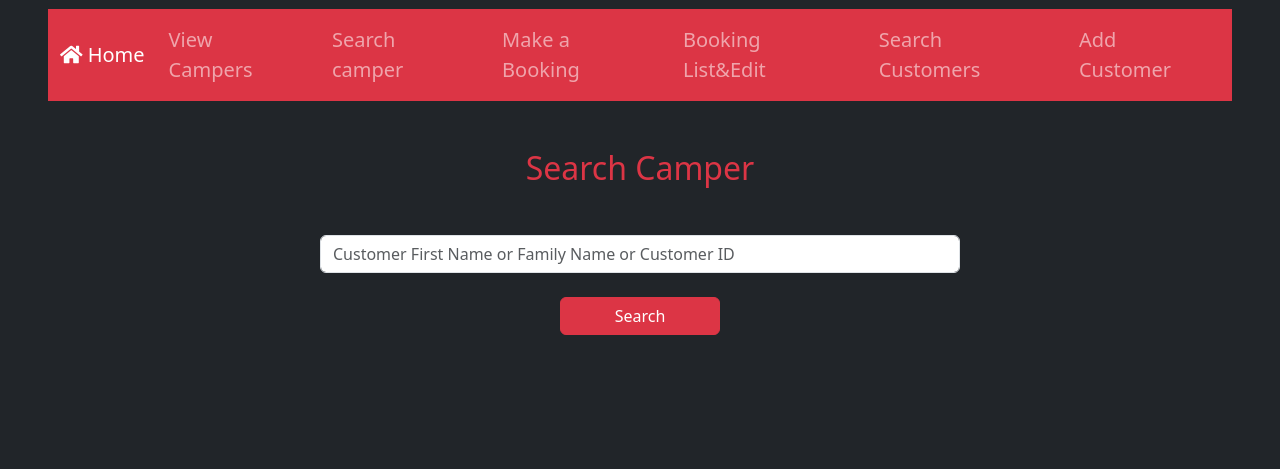
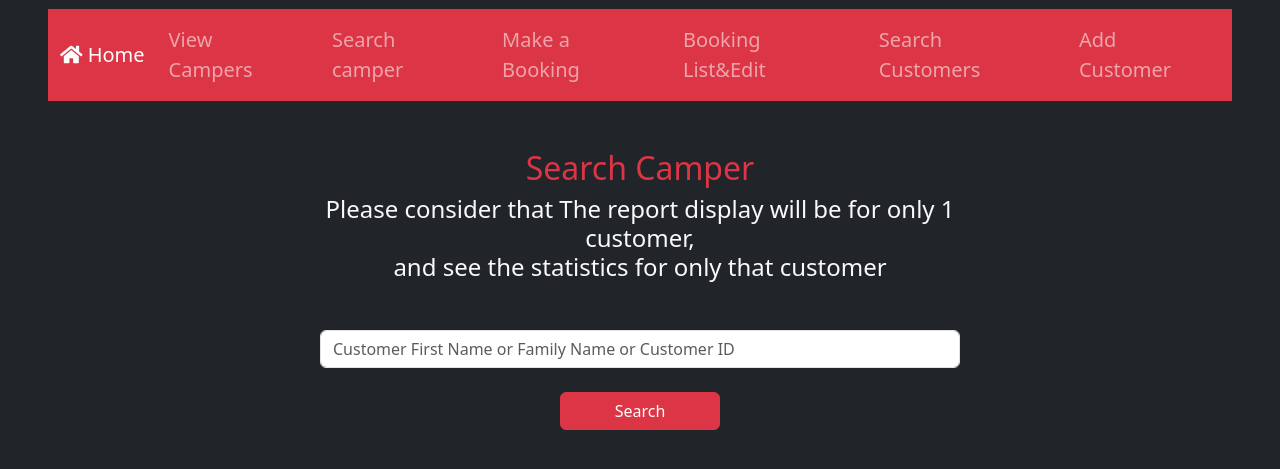
Before and after one commit to sue-zadeh/Sql-Python-Flask, a Flask app: page /search/camper in a window 1280 px wide. Shown: the part 135-604 px from the top of the page. Run offline with Flask 3, Linux system fonts and the light colour scheme; some libraries are stand-ins or nearby versions.

Commit message:
readme- others

```diff
--- a/templates/searchcamper.html
+++ b/templates/searchcamper.html
@@ -4,6 +4,8 @@
   <div class="row justify-content-center">
     <div class="col-md-8">
       <h2 class="text-danger text-center">Search Camper</h2>
+      <h4 class=" text-light text-center m-1">Please consider that The report display will be for only 1 customer,<br /> and see the statistics for only that customer </h4>
+
       <form action="{{ url_for('search_camper') }}" method="post" class="m-5">
         <div class="mb-2">
             <input type="text" class="form-control" id="search" name="search" placeholder="Customer First Name or Family Name or Customer ID" required>
@@ -24,8 +26,8 @@
         <th class="text-light text-center">Customer ID</th>
         <th class="text-light text-center">First Name</th>
         <th class="text-light text-center">Family Name</th>
-        <th class="text-light text-center">Total Nights Booking</th>
-        <th class="text-light text-center">Average Occupancy</th>
+        <th class="text-light text-center">number of Nights Booked</th>
+        <th class="text-light text-center">Average Booking Occupancy</th>
       </tr>
     </thead>
     <tbody>
```
Also changed, not shown: README.md.
